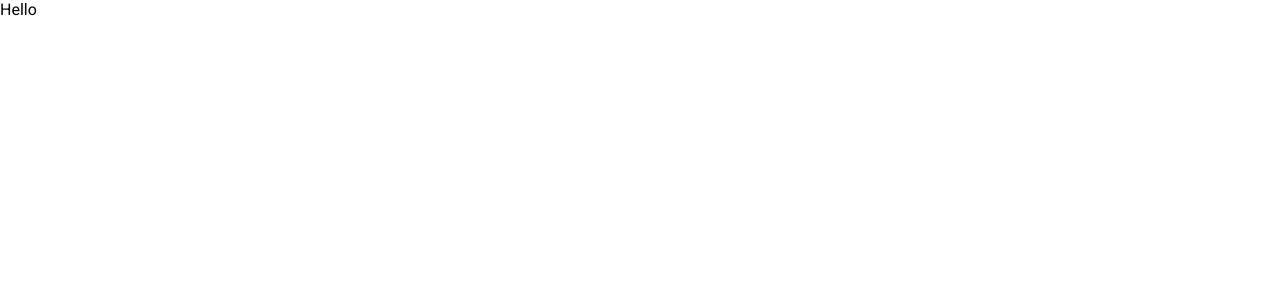
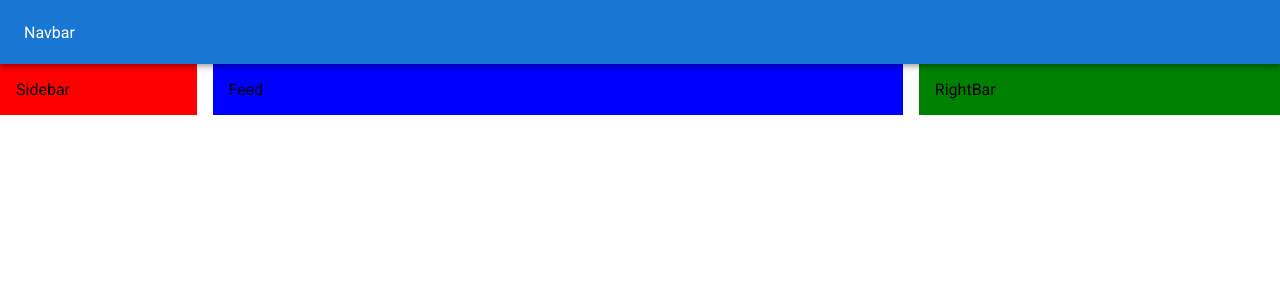
Before and after one commit to mpohorenyi/MUI-project, a React (Create React App) app: page / in a window 1280 px wide. Shown: the top 300 px of the page. Built offline with nearby package versions, Linux system fonts and the light colour scheme.

Commit message:
add basic markup

```diff
--- a/src/App.tsx
+++ b/src/App.tsx
@@ -1,7 +1,23 @@
 import React from 'react';
 
+import { Box, Stack } from '@mui/material';
+import { Feed } from './components/Feed';
+import { Navbar } from './components/Navbar';
+import { RightBar } from './components/RightBar';
+import { Sidebar } from './components/Sidebar';
+
 const App: React.FC = (): JSX.Element => {
-  return <div>Hello</div>;
+  return (
+    <Box>
+      <Navbar />
+
+      <Stack direction="row" spacing={2} justifyContent="space-between">
+        <Sidebar />
+        <Feed />
+        <RightBar />
+      </Stack>
+    </Box>
+  );
 };
 
 export default App;
--- /dev/null
+++ b/src/components/Feed.tsx
@@ -0,0 +1,11 @@
+import React from 'react';
+
+import { Box } from '@mui/material';
+
+export const Feed: React.FC = () => {
+  return (
+    <Box bgcolor="blue" flex={4} p={2}>
+      Feed
+    </Box>
+  );
+};
--- /dev/null
+++ b/src/components/Navbar.tsx
@@ -0,0 +1,11 @@
+import React from 'react';
+
+import { AppBar, Toolbar } from '@mui/material';
+
+export const Navbar: React.FC = () => {
+  return (
+    <AppBar position="sticky">
+      <Toolbar>Navbar</Toolbar>
+    </AppBar>
+  );
+};
--- /dev/null
+++ b/src/components/RightBar.tsx
@@ -0,0 +1,16 @@
+import React from 'react';
+
+import { Box } from '@mui/material';
+
+export const RightBar: React.FC = () => {
+  return (
+    <Box
+      bgcolor="green"
+      flex={2}
+      p={2}
+      sx={{ display: { xs: 'none', sm: 'block' } }}
+    >
+      RightBar
+    </Box>
+  );
+};
--- /dev/null
+++ b/src/components/Sidebar.tsx
@@ -0,0 +1,16 @@
+import React from 'react';
+
+import { Box } from '@mui/material';
+
+export const Sidebar: React.FC = () => {
+  return (
+    <Box
+      bgcolor="red"
+      flex={1}
+      p={2}
+      sx={{ display: { xs: 'none', sm: 'block' } }}
+    >
+      Sidebar
+    </Box>
+  );
+};
```
